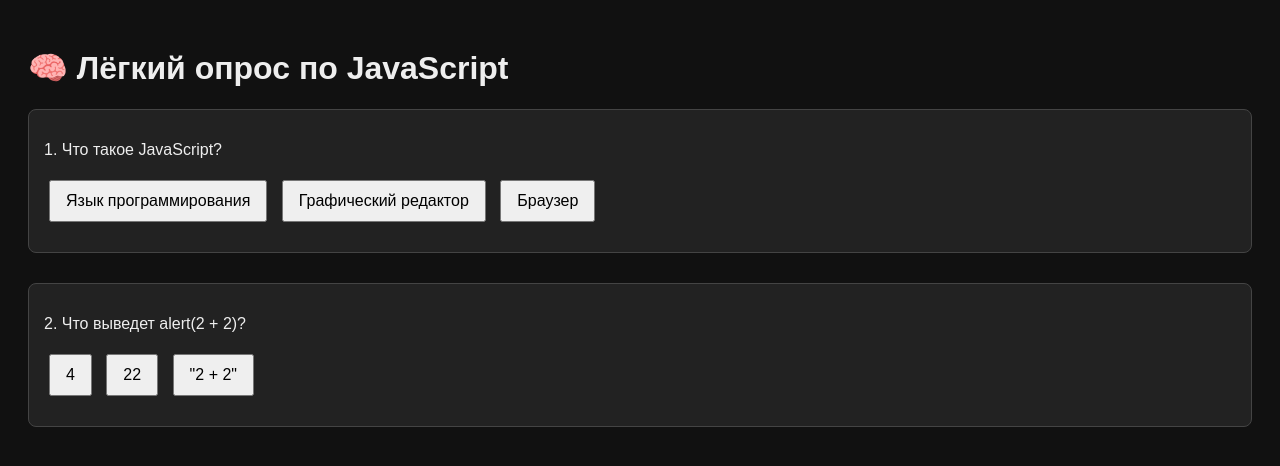
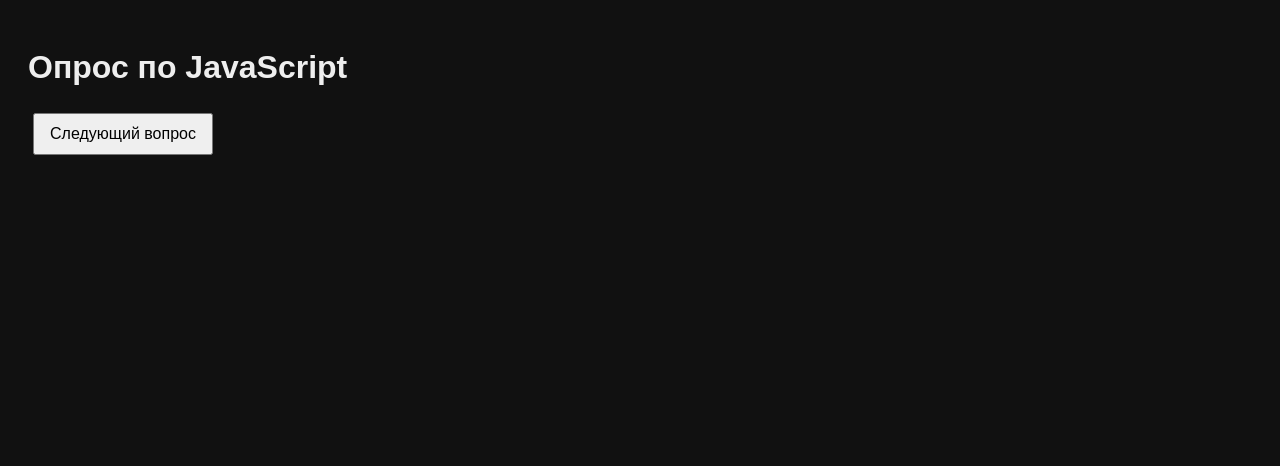
Before and after one commit to myrza218/myrza05, a plain HTML site: page index.html in a window 1280 px wide. Drawn offline with Linux system fonts and the light colour scheme.

Commit message:
Update index.html

```diff
--- a/index.html
+++ b/index.html
@@ -1,29 +1,19 @@
 <!DOCTYPE html>
 <html lang="ru">
 <head>
-  <meta charset="UTF-8">
-  <title>Лёгкий Опрос по JavaScript</title>
+  <meta charset="UTF-8" />
+  <meta name="viewport" content="width=device-width, initial-scale=1.0"/>
+  <title>Опрос по JavaScript</title>
   <link rel="stylesheet" href="style.css">
 </head>
 <body>
-  <h1>🧠 Лёгкий опрос по JavaScript</h1>
-
-  <div class="question">
-    <p>1. Что такое JavaScript?</p>
-    <button onclick="checkAnswer(this, true)">Язык программирования</button>
-    <button onclick="checkAnswer(this, false)">Графический редактор</button>
-    <button onclick="checkAnswer(this, false)">Браузер</button>
-    <div class="result"></div>
+  <div class="quiz-container">
+    <h1>Опрос по JavaScript</h1>
+    <div id="question"></div>
+    <div id="answers"></div>
+    <button id="nextBtn">Следующий вопрос</button>
+    <div id="result"></div>
   </div>
-
-  <div class="question">
-    <p>2. Что выведет alert(2 + 2)?</p>
-    <button onclick="checkAnswer(this, true)">4</button>
-    <button onclick="checkAnswer(this, false)">22</button>
-    <button onclick="checkAnswer(this, false)">"2 + 2"</button>
-    <div class="result"></div>
-  </div>
-
   <script src="script.js"></script>
 </body>
 </html>
```
